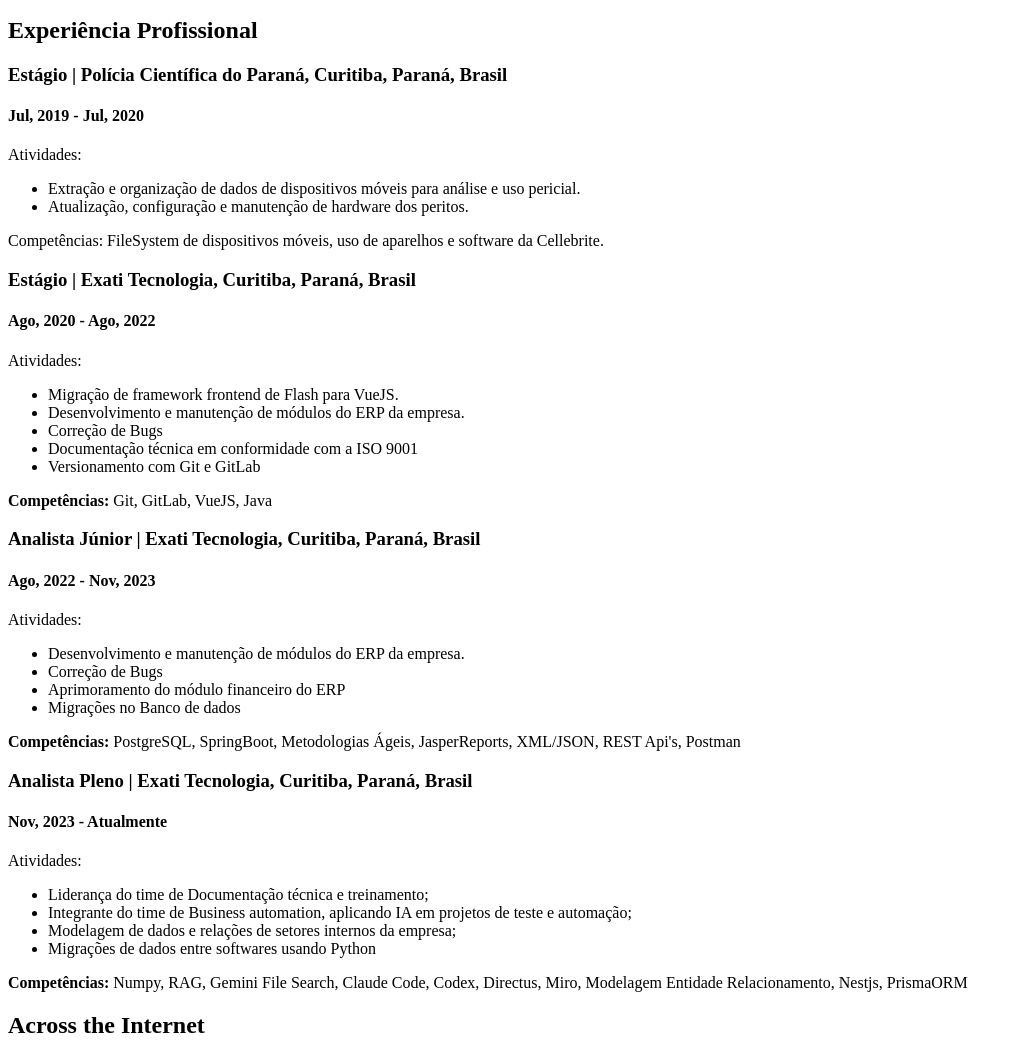
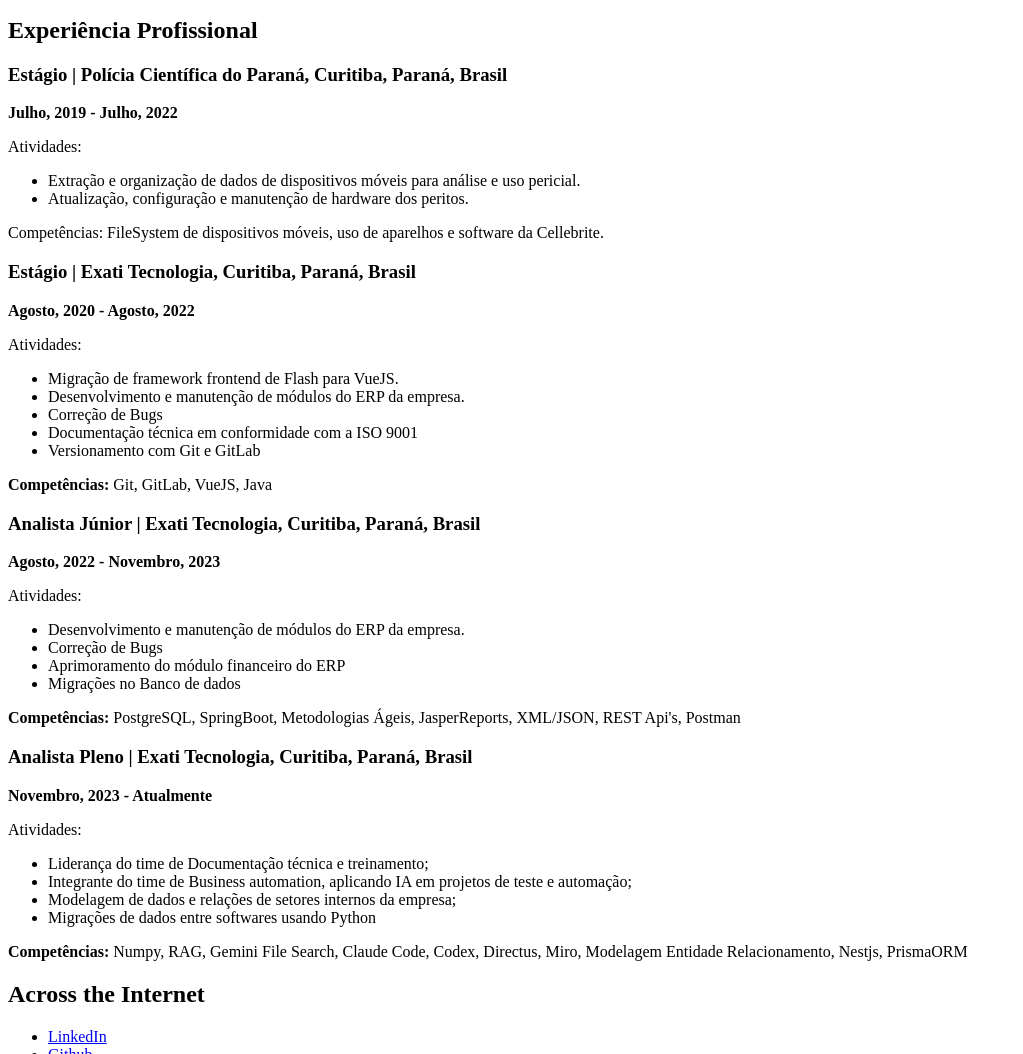
Before and after one commit to leonardoboch/html-cv, a plain HTML site: page index.html in a window 1280 px wide. Shown: the part 386-1440 px from the top of the page, without its empty margins (0-1023 px from the left). Drawn offline with Linux system fonts and the light colour scheme.

Commit message:
Fix time tags

```diff
--- a/index.html
+++ b/index.html
@@ -28,7 +28,7 @@
           Bacharelado em Sistemas da Informação - Universidade Tecnológica
           Federal do Paraná (UTFPR)
         </h3>
-        <p>Março, 2018 - Setembro, 2026</p>
+        <time datetime="2018-03-01"> Março, 2018</time> - <time datetime="2026-09-01"> Setembro, 2026</time>
       </section>
       <section>
         <h2>Experiência Profissional</h2>
@@ -36,7 +36,7 @@
           <h3>
             Estágio | Polícia Científica do Paraná, Curitiba, Paraná, Brasil
           </h3>
-          <h4>Jul, 2019 - Jul, 2020</h4>
+          <b><time datetime="2019-07-01"> Julho, 2019</time> - <time datetime="2020-07-01"> Julho, 2022</time></b>
           <p>Atividades:</p>
           <ul>
             <li>
@@ -54,7 +54,7 @@
         </article>
         <article>
           <h3>Estágio | Exati Tecnologia, Curitiba, Paraná, Brasil</h3>
-          <h4>Ago, 2020 - Ago, 2022</h4>
+          <b><time datetime="2020-08-01"> Agosto, 2020</time> - <time datetime="2022-08-01"> Agosto, 2022</time></b>
           <p>Atividades:</p>
           <ul>
             <li>Migração de framework frontend de Flash para VueJS.</li>
@@ -67,7 +67,7 @@
         </article>
         <article>
           <h3>Analista Júnior | Exati Tecnologia, Curitiba, Paraná, Brasil</h3>
-          <h4>Ago, 2022 - Nov, 2023</h4>
+          <b><time datetime="2022-08-01"> Agosto, 2022</time> - <time datetime="2023-11-01"> Novembro, 2023</time></b>
           <p>Atividades:</p>
           <ul>
             <li>Desenvolvimento e manutenção de módulos do ERP da empresa.</li>
@@ -82,7 +82,7 @@
         </article>
         <article>
           <h3>Analista Pleno | Exati Tecnologia, Curitiba, Paraná, Brasil</h3>
-          <h4>Nov, 2023 - Atualmente</h4>
+          <b><time datetime="2023-11-01"> Novembro, 2023</time> - Atualmente</b>
           <p>Atividades:</p>
           <ul>
             <li>Liderança do time de Documentação técnica e treinamento;</li>
```
